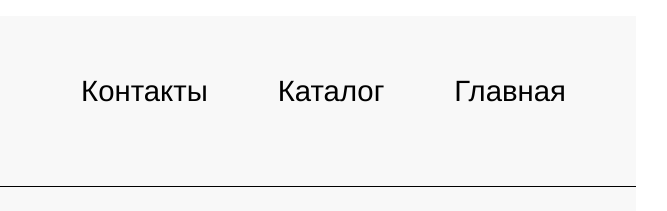
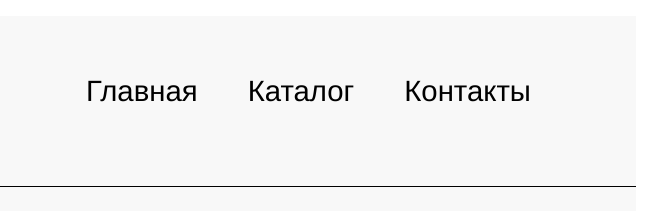
Before and after one commit to bbch2000/bbch2000.github.io, a plain HTML site: page index.html in a window 1280 px wide. Shown: the top 211 px of the page, 404-1071 px from the left. Drawn offline with Linux system fonts and the light colour scheme.

Commit message:
Update style.css

```diff
--- a/style.css
+++ b/style.css
@@ -46,8 +46,8 @@ div {
     font-family: Helvetica, sans-serif;
     font-size: 22pt;
     line-height: 150px;
-    float: right;
-    margin-right: 70px
+    float: left;
+    margin-left: 50px
 }
 .menu li a{
     color: black;
```
